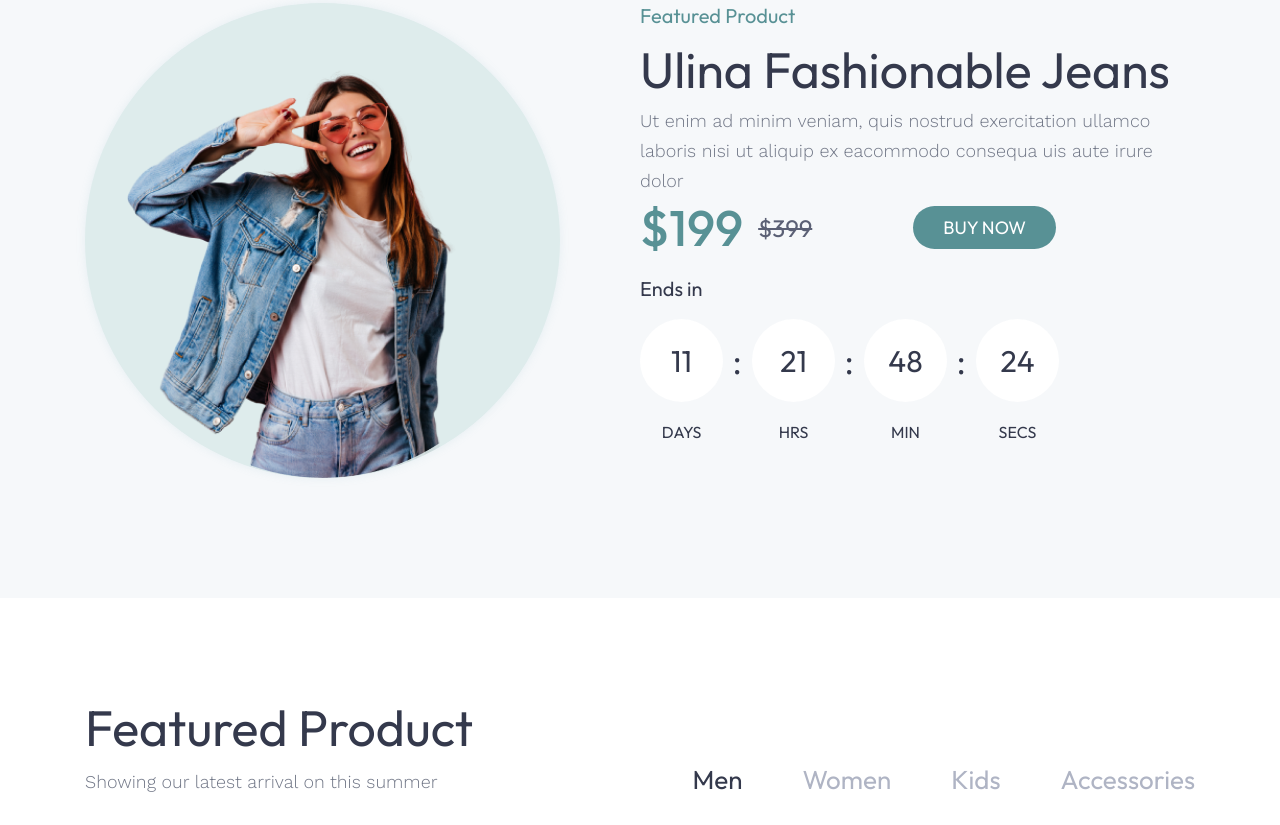
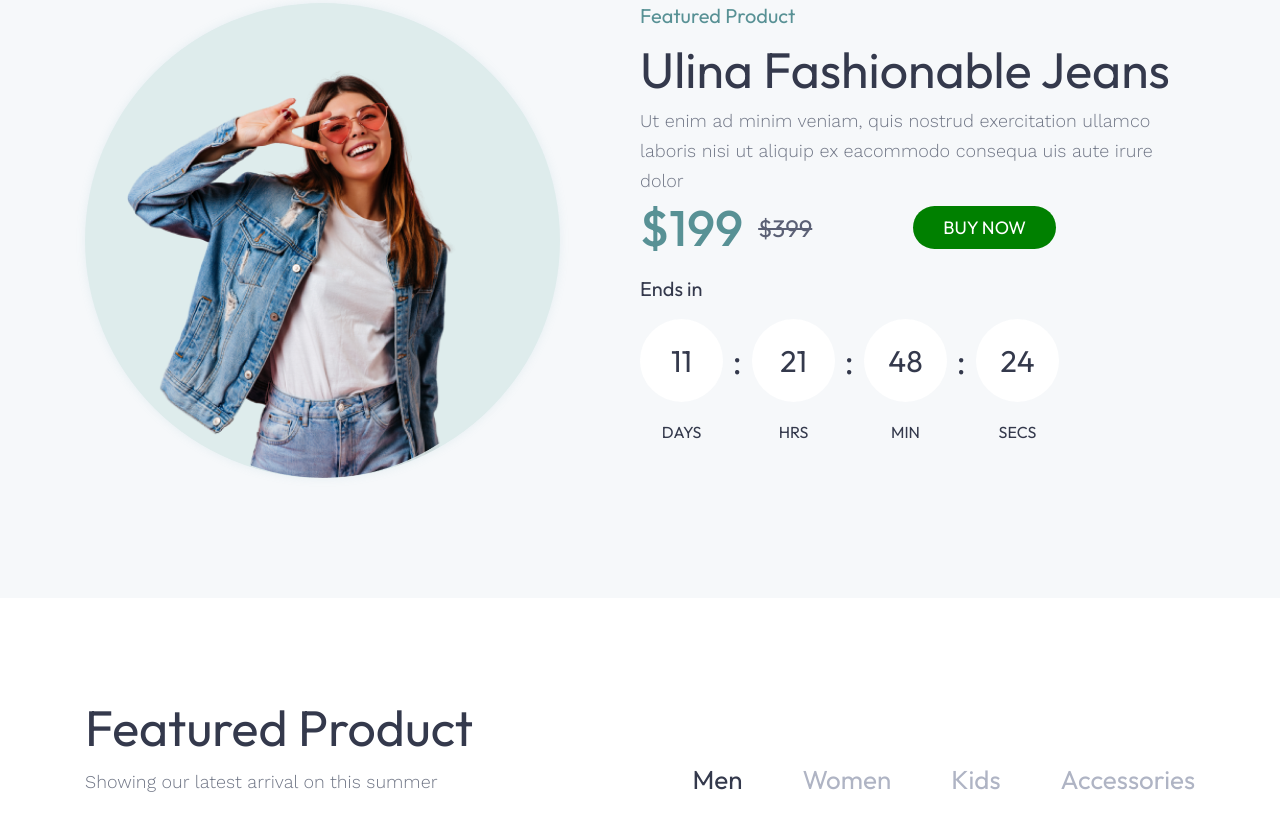
Before and after one commit to IndreshDeveloper/ulina-layout, a plain HTML site: page index.html in a window 1280 px wide. Shown: the part 1914-2739 px from the top of the page. Drawn offline with nearby package versions, Linux system fonts and the light colour scheme; a web font is replaced by a local one.

Commit message:
Revert "Css fixed"

```diff
--- a/css/style.css
+++ b/css/style.css
@@ -237,7 +237,7 @@ button:hover{background-color: #3A415C;}
 .ulina-product p{font-size: 18px;font-family: Work Sans;font-weight: 300;color: #707686;line-height: 30px;max-width: 530px;}
 .sell-text{display: flex;align-items: center;max-width: 416px;justify-content: space-between;}
 .sell-text span{font-size: 50px;font-family: Outfit;font-weight: 500;color: #589195;}
-.sell-text a{font-size: 18px;font-family: Outfit;font-weight: 400;color: #FFFFFF;padding: 10px 30px;background-color: #589195;border-radius: 38px;display: inline-block;}
+.sell-text a{font-size: 18px;font-family: Outfit;font-weight: 400;color: #FFFFFF;padding: 10px 30px;background-color: green;border-radius: 38px;display: inline-block;}
 .new-price span{display: flex;align-items: center;gap: 15px;}
 .old-price{font-size: 24px;font-family: Outfit;font-weight: 400;color: #5B6075;text-decoration: line-through;}
 .counter-item span{font-size: 30px;font-family: Outfit;font-weight: 300;color: #34394C;}
```
